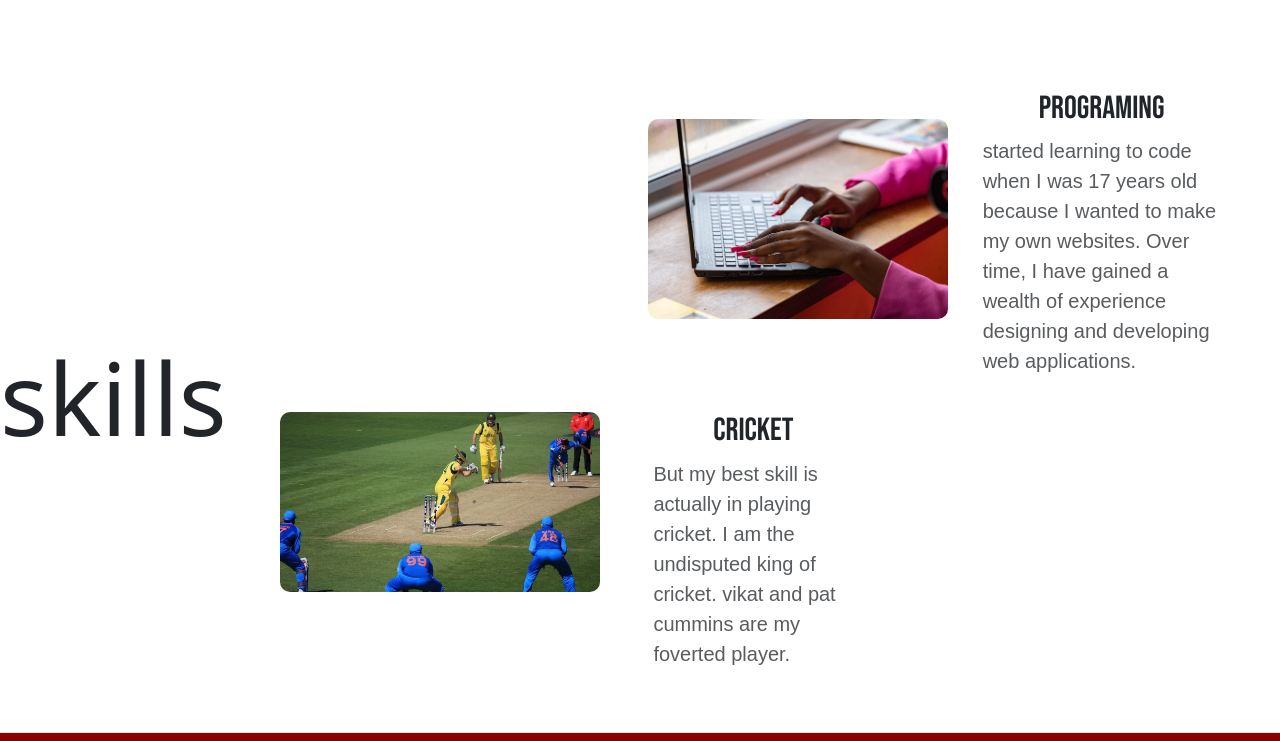
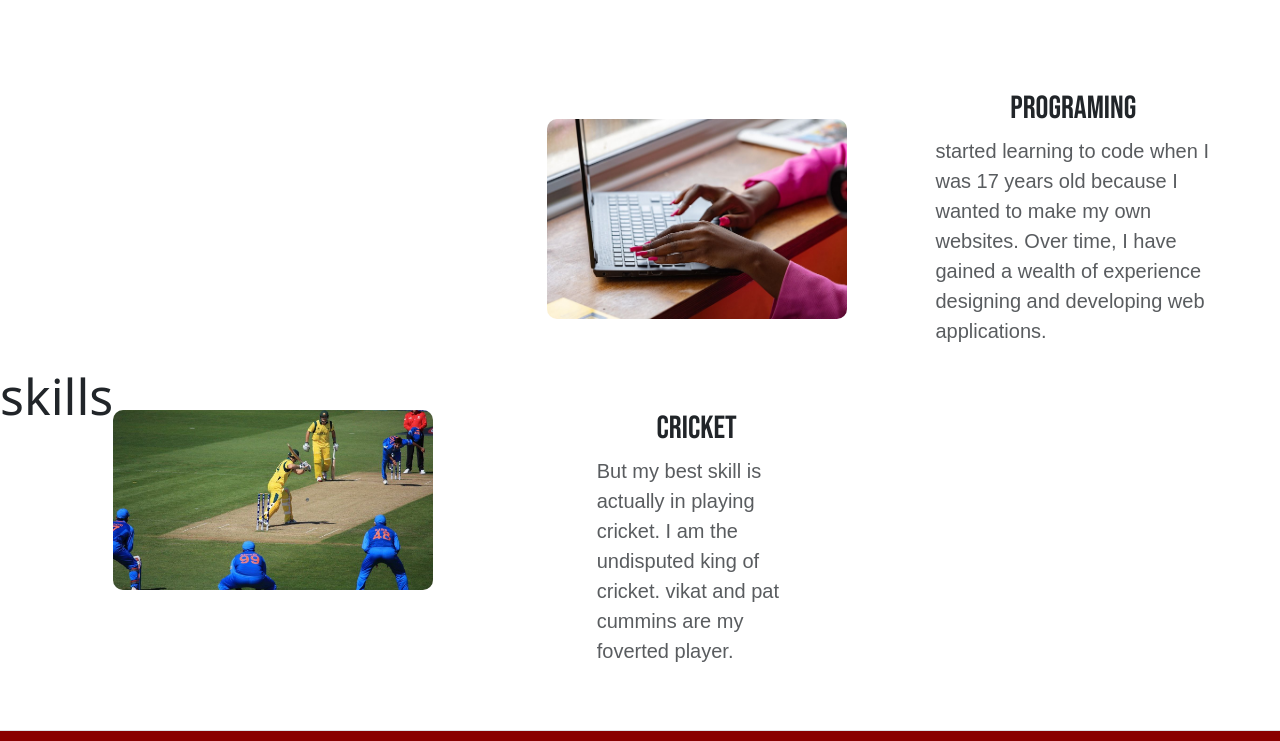
Before and after one commit to Eshwarnellutla/portofoli.html, a plain HTML site: page index.html in a window 1280 px wide. Shown: the part 1530-2271 px from the top of the page. Drawn offline with nearby package versions, Linux system fonts and the light colour scheme.

Commit message:
Add files via upload

```diff
--- a/index.html
+++ b/index.html
@@ -57,7 +57,7 @@ am a passionate and dedicated Web Developer with a strong foundation in front-en
 
 
         <section class="Skilled">
-            <h1>skills</h1>
+            <h1 class="sk"> skills</h1>
 
 
 <div class="container2">
--- a/style.css
+++ b/style.css
@@ -80,7 +80,7 @@ p{
 }
 .lap{
     margin-top: 29px;
-    margin-left: 15%;
+
     height: 200px;
     border-radius: 10px;
 }
@@ -93,7 +93,7 @@ grid-area: 2/ 1 ;
 
 }
 .crit{
-    margin-left: 15%;
+
     height: 180px;
     border-radius: 10px;
 }
@@ -112,7 +112,9 @@ h2{
     font-family: 50px;
     font-family: "Bebas Neue", sans-serif ;;
 }
-
+.sk{
+    font-size: 50px;
+}
 @media (max-width: 1250px) {
         .container{
           height: 100%;
```
